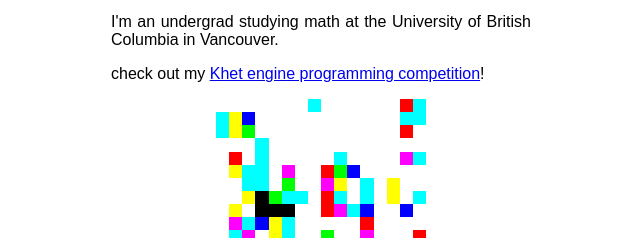
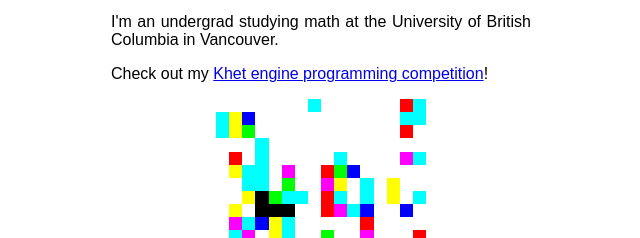
Before and after one commit to glenda64/bunnyzone.org, a plain HTML site: page index.html in a window 1280 px wide. Shown: the part 130-368 px from the top of the page, 319-959 px from the left. Drawn offline with Linux system fonts and the light colour scheme.

Commit message:
capitalization

```diff
--- a/index.html
+++ b/index.html
@@ -12,7 +12,7 @@
 		<p style="text-align:center">🐇🌻🌷🐇🌻🌷🐇🌻🌷🐇🌻🌷🐇🌻🌷🐇</p>
 		<p>Welcome to my web site :DDD</p>
 		<p>I'm an undergrad studying math at the University of British Columbia in Vancouver.</p>
-		<p>check out my <a href="enginecomp/index.html">Khet engine programming competition</a>!</p>
+		<p>Check out my <a href="enginecomp/index.html">Khet engine programming competition</a>!</p>
 		<canvas id="life" width="16" height="16"></canvas>
 	</body>
 </html>
```
